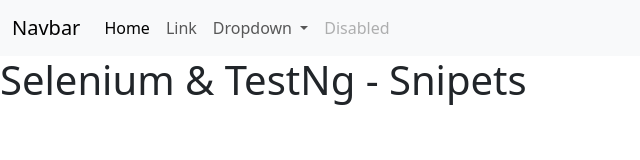
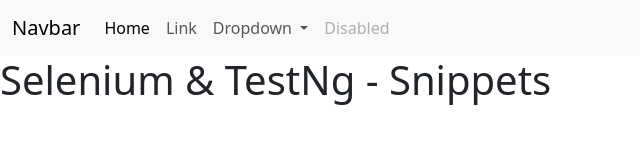
Before and after one commit to BordoloiTapubrat/seleniumTestNGTemplate, a plain HTML site: page docs/index.html in a window 1280 px wide. Shown: the full height of the page, 0-640 px from the left. Drawn offline with nearby package versions, Linux system fonts and the light colour scheme.

Commit message:
index typo change

```diff
--- a/docs/index.html
+++ b/docs/index.html
@@ -3,7 +3,7 @@
   <head>
     <meta charset="utf-8">
     <meta name="viewport" content="width=device-width, initial-scale=1">
-    <title>Selenium & TestNg - Snipets</title>
+    <title>Selenium & TestNg - Snippets</title>
     <link href="https://cdn.jsdelivr.net/npm/bootstrap@5.3.2/dist/css/bootstrap.min.css" rel="stylesheet" integrity="sha384-T3c6CoIi6uLrA9TneNEoa7RxnatzjcDSCmG1MXxSR1GAsXEV/Dwwykc2MPK8M2HN" crossorigin="anonymous">
   </head>
   <nav class="navbar navbar-expand-lg bg-body-tertiary">
@@ -43,7 +43,7 @@
   </div>
 </nav>
   <body>
-    <h1>Selenium & TestNg - Snipets</h1>
+    <h1>Selenium & TestNg - Snippets</h1>
     <script src="https://cdn.jsdelivr.net/npm/bootstrap@5.3.2/dist/js/bootstrap.bundle.min.js" integrity="sha384-C6RzsynM9kWDrMNeT87bh95OGNyZPhcTNXj1NW7RuBCsyN/o0jlpcV8Qyq46cDfL" crossorigin="anonymous"></script>
     <script src="https://cdn.jsdelivr.net/npm/@popperjs/core@2.11.8/dist/umd/popper.min.js" integrity="sha384-I7E8VVD/ismYTF4hNIPjVp/Zjvgyol6VFvRkX/vR+Vc4jQkC+hVqc2pM8ODewa9r" crossorigin="anonymous"></script>
 <script src="https://cdn.jsdelivr.net/npm/bootstrap@5.3.2/dist/js/bootstrap.min.js" integrity="sha384-BBtl+eGJRgqQAUMxJ7pMwbEyER4l1g+O15P+16Ep7Q9Q+zqX6gSbd85u4mG4QzX+" crossorigin="anonymous"></script>
```
